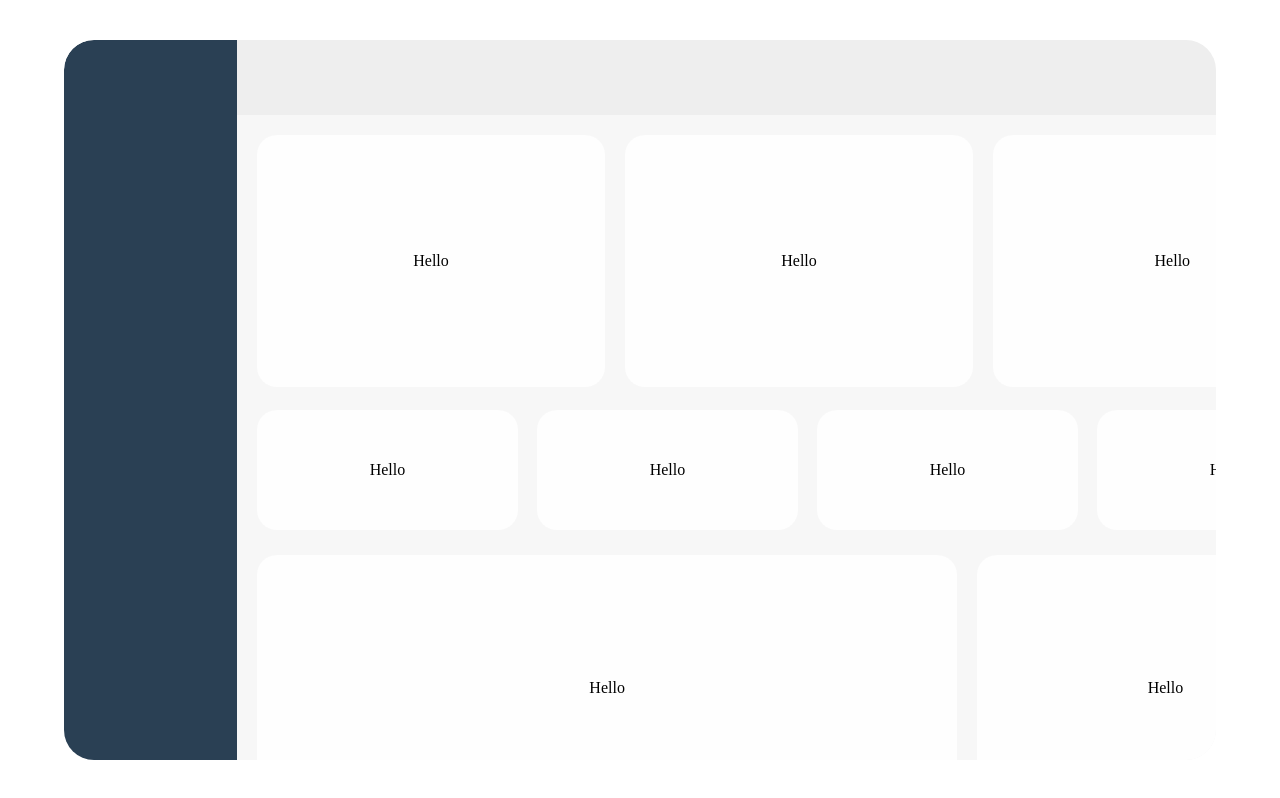
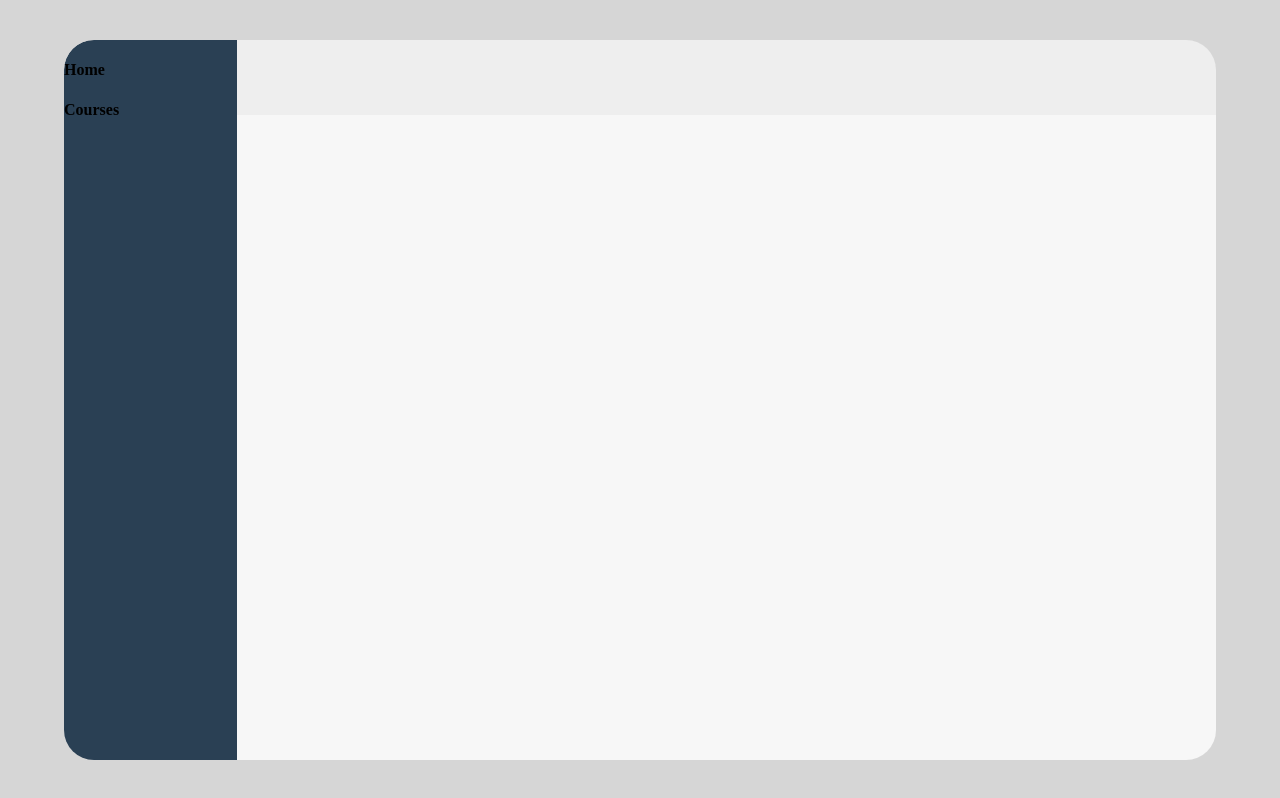
Before and after one commit to Scuba2105/PSG-Sleep-Study, a React (Vite) app: page / in a window 1280 px wide. Built offline with nearby package versions, Linux system fonts and the light colour scheme.

Commit message:
Added sidenav

```diff
--- a/src/renderer/src/App.jsx
+++ b/src/renderer/src/App.jsx
@@ -1,4 +1,5 @@
 import { useState } from 'react'
+import { Sidenav } from './Components/Sidenav'
 import './Styles/App.css'
 
 function App() {
@@ -8,22 +9,13 @@ function App() {
     <div className='page-container flex-c'>
       <div className='wrapper'>
         <div className='main-header size-100'></div>
-        <div className='main-menu size-100'></div>
+        <Sidenav />
         <div className='main-area size-100'>
           <div className='top-dashboard'>
-            <div className='top-dashboard-display size-100 flex-c'>Hello</div>
-            <div className='top-dashboard-display size-100 flex-c'>Hello</div>
-            <div className='top-dashboard-display size-100 flex-c'>Hello</div>
           </div>
           <div className='middle-dashboard'>
-            <div className='middle-dashboard-display size-100 flex-c'>Hello</div>
-            <div className='middle-dashboard-display size-100 flex-c'>Hello</div>
-            <div className='middle-dashboard-display size-100 flex-c'>Hello</div>
-            <div className='middle-dashboard-display size-100 flex-c'>Hello</div>
           </div>
           <div className='bottom-dashboard'>
-            <div className='bottom-dashboard-display size-100 flex-c'>Hello</div>
-            <div className='bottom-dashboard-display size-100 flex-c'>Hello</div>
           </div>
         </div>
       </div>
--- /dev/null
+++ b/src/renderer/src/Components/Sidenav.jsx
@@ -0,0 +1,8 @@
+export function Sidenav() {
+  return (
+    <div className='main-menu size-100'>
+      <h4>Home</h4>
+      <h4>Courses</h4>
+    </div>
+  )
+}
--- a/src/renderer/src/Styles/App.css
+++ b/src/renderer/src/Styles/App.css
@@ -16,7 +16,6 @@ body, html {
   --blue-theme: #3E64FF;
   --yellow-theme: #F6D365;
   --beige-theme: #E2E8CE;
-  background-color: white;
   display: flex;
   justify-content: center;
   align-items: center;
@@ -50,6 +49,7 @@ body, html {
 .page-container {
   height: 100%;
   width: 100%;
+  background-color: rgb(214, 214, 214);
   margin: 0;
   padding: 0;
 }
```
Also changed, not shown: src/main/index.js (+4 -3 lines), src/renderer/src/Components/Versions.jsx (deleted, +0 -15 lines).
